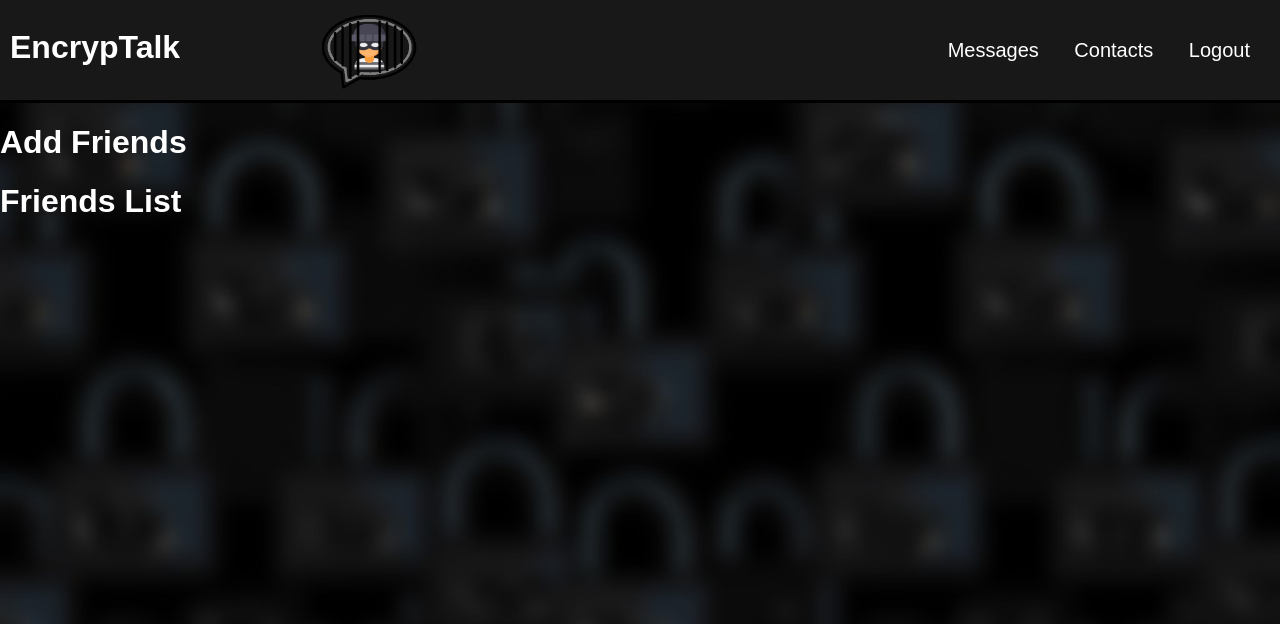
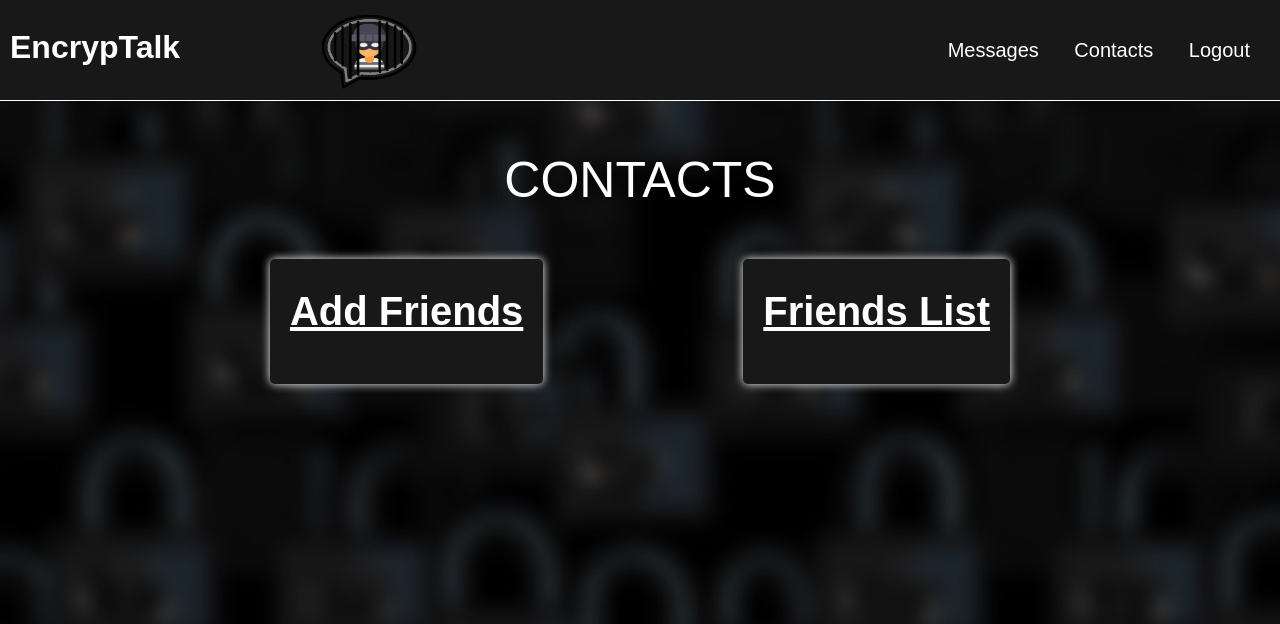
Before and after one commit to AndrewJM7/EncrypTalk, a Flask app: page /contacts in a window 1280 px wide. Shown: the top 624 px of the page. Run offline with Flask 3, Linux system fonts and the light colour scheme; a user stored in the database is signed in; tables that the repository leaves empty hold one stand-in row (values such as "Sample post"); one stand-in notice (Sample message) is shown; some libraries are stand-ins or nearby versions.

Commit message:
Contacts page design

```diff
--- a/templates/base.html
+++ b/templates/base.html
@@ -22,7 +22,7 @@
             display: flex;
             align-items: center;
             justify-content: space-between;
-            border-bottom: 3px solid #000000;
+            border-bottom: 1px solid white;
         }
         nav {
             display: flex;
--- a/templates/contacts/contacts.html
+++ b/templates/contacts/contacts.html
@@ -1,28 +1,82 @@
 {% extends "base.html" %}
 
-<!-- Flash messages -->
-{% with messages = get_flashed_messages() %}
-    {% if messages %}
-        <ul class="flashes">
-            {% for message in messages %}
-                <li>{{ message }}</li>
+{% block content %}
+<style>
+    .title {
+        font-size: 50px;
+        margin-top: 50px;
+        margin-bottom: 50px;
+        text-align: center;
+    }
+
+    .container {
+        display: flex;
+        justify-content: center;
+        margin-top: 50px;
+    }
+
+    .friends-container {
+        background-color: #181818;
+        padding: 20px;
+        border-radius: 5px;
+        color: white;
+        margin: 0 100px;
+        text-align: left;
+        box-shadow: 0 0 10px white;
+    }
+
+    ul {
+        list-style-type: none;
+        padding: 0;
+    }
+
+    li {
+        margin-bottom: 15px;
+    }
+
+    a {
+        text-decoration: none;
+    }
+
+    h2 {
+        text-align: center;
+        margin-top: 10px;
+        margin-bottom: 30px;
+        font-size: 40px;
+        text-decoration: underline;
+    }
+
+    .list-item {
+        display: flex;
+        align-items: center;
+        font-size: 20px;
+    }
+
+    .list-item:before {
+        content: "-";
+        margin-right: 5px;
+    }
+</style>
+
+<div class="title">CONTACTS</div>
+
+<div class="container">
+    <div class="friends-container add-friends">
+        <h2>Add Friends</h2>
+        <ul>
+            {% for user in users %}
+            <li class="list-item">{{ user.firstname }} {{ user.lastname }}, {{ user.email }} <a href="/add_friend/{{ user.email }}" style="color: green;">[+]</a></li>
             {% endfor %}
         </ul>
-    {% endif %}
-{% endwith %}
+    </div>
 
-{% block content %}
-<h1>Add Friends</h1>
-<ul>
-    {% for user in users %}
-    <li>{{ user.firstname }} {{ user.lastname }}, {{ user.email }} <a href="/add_friend/{{ user.email }}" style="color: green;">[+]</a></li>
-    {% endfor %}
-</ul>
-<h1>Friends List</h1>
-<ul>
-    {% for friend in friends %}
-    <li>{{ friend.firstname }} {{ friend.lastname }}, {{ friend.email }} <a href="/delete_friend/{{ friend.email }}" style="color: red;">[-]</a></li>
-    {% endfor %}
-</ul>
-
+    <div class="friends-container friends-list">
+        <h2>Friends List</h2>
+        <ul>
+            {% for friend in friends %}
+            <li class="list-item">{{ friend.firstname }} {{ friend.lastname }}, {{ friend.email }} <a href="/delete_friend/{{ friend.email }}" style="color: red;">[-]</a></li>
+            {% endfor %}
+        </ul>
+    </div>
+</div>
 {% endblock %}
```
